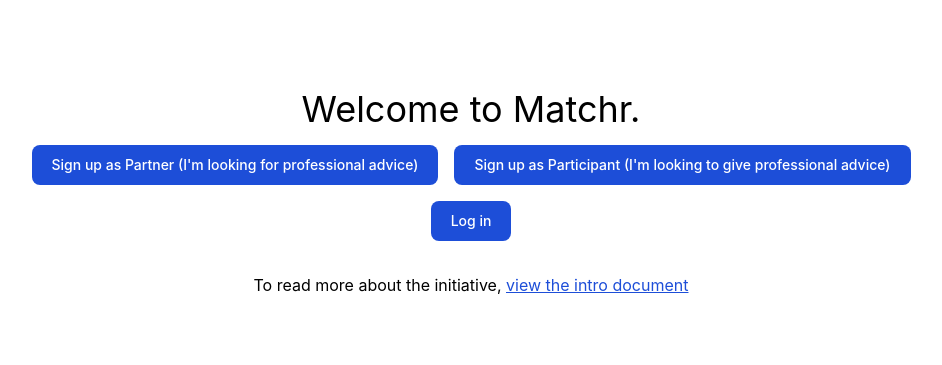
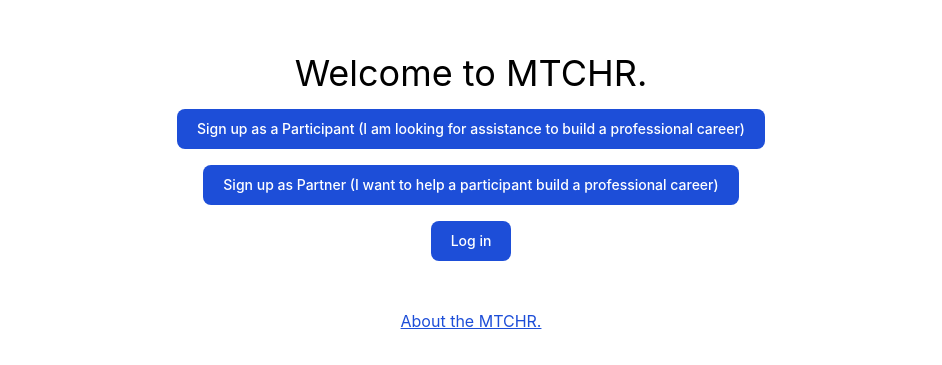
Before and after one commit to szarkesh/matchr, a React (Create React App) app in the folder client/: page / in a window 1280 px wide. Shown: the part 175-540 px from the top of the page, without its empty margins (169-1111 px from the left). Built offline with nearby package versions, Linux system fonts and the light colour scheme.

Commit message:
no message

```diff
--- a/client/src/components/App.js
+++ b/client/src/components/App.js
@@ -12,6 +12,7 @@ import Login from "./Login";
 import Quiz from "./Quiz";
 import QuizIntro from "./QuizIntro";
 import Signup from "./Signup";
+import ViewResponse from "./ViewResponse";
 import ViewSideBySide from "./ViewSideBySide";
 
 let navigation = [
@@ -55,6 +56,7 @@ function App() {
         <Route path="quiz" element={<QuizIntro />} />
         <Route path="match" element={<CreateMatches />} />
         <Route path="sidebyside" element={<ViewSideBySide />} />
+        <Route path="response" element={<ViewResponse />} />
       </Routes>
     </div>
   );
--- a/client/src/components/Home.js
+++ b/client/src/components/Home.js
@@ -13,25 +13,26 @@ function Home() {
   let [viewPdf, setViewPdf] = useState(false);
   return (
     <div class="flex-1 flex-grow flex flex-col items-center justify-center pb-8">
-      <div class="text-4xl">Welcome to Matchr.</div>
-      <div class="flex flex-row items-center space-x-4 my-4">
+      <div class="text-4xl">Welcome to MTCHR.</div>
+      <div class="flex flex-col items-center space-y-4 my-4">
         <Link to="/signup?mode=participant">
           <Button>
-            Sign up as Partner (I'm looking for professional advice)
+            Sign up as a Participant (I am looking for assistance to build a
+            professional career)
           </Button>
         </Link>
         <Link to="/signup?mode=partner">
           <Button>
-            Sign up as Participant (I'm looking to give professional advice)
+            Sign up as Partner (I want to help a participant build a
+            professional career)
           </Button>
         </Link>
+        <Link to="/login">
+          <Button>Log in</Button>
+        </Link>
       </div>
-      <Link to="/login">
-        <Button>Log in</Button>
-      </Link>
       <div className="my-8">
-        To read more about the initiative,{" "}
-        <a onClick={() => setViewPdf(!viewPdf)}>view the intro document</a>
+        <a onClick={() => setViewPdf(!viewPdf)}>About the MTCHR.</a>
       </div>
       {viewPdf && (
         <embed
--- a/client/src/components/Quiz.js
+++ b/client/src/components/Quiz.js
@@ -132,7 +132,8 @@ function Quiz(props) {
     <div className="flex flex-col items-center px-4 w-full relative">
       <div className="flex flex-col flex-center w-full p-4">
         <div className="text-center w-full">
-          {isPartner ? partner_text : participant_text}
+          {isPartner ? partner_text : participant_text}{" "}
+          {!isPartner && <b>Your match will be able to see your responses.</b>}
         </div>
       </div>
       {questionIntervals && (
--- a/client/src/components/Signup.js
+++ b/client/src/components/Signup.js
@@ -12,9 +12,18 @@ function Signup() {
   let isPartner = mode == "partner";
 
   let handleSubmit = (e) => {
+    setSignupError("");
     e.preventDefault();
     if (!/^([\w\.\-]+)@([\w\-]+)((\.(\w){2,3})+)$/.test(e.target.email.value)) {
       setSignupError("Invalid email!");
+      return;
+    }
+    if (
+      !/^(?=.*[A-Za-z])(?=.*\d)[A-Za-z\d]{8,}$/.test(e.target.password.value)
+    ) {
+      setSignupError(
+        "Password must contain an uppercase letter, lower case number, and a number."
+      );
       return;
     }
     if (e.target.confirm_password.value != e.target.password.value) {
@@ -47,7 +56,8 @@ function Signup() {
   };
   return (
     <div className="container">
-      <div className="flex flex-col items-center">
+      <div className="flex flex-col items-center my-8">
+        <div className="mt-4 mb-8">Please create an account to continue.</div>
         <form onSubmit={handleSubmit}>
           <div className="grid gap-6 mb-6 md:grid-cols-2">
             <Input
--- /dev/null
+++ b/client/src/components/ViewResponse.js
@@ -0,0 +1,59 @@
+import { useEffect, useState } from "react";
+import { Link, useSearchParams } from "react-router-dom";
+import Button from "./Button";
+import { SERVER_URL } from "../Constants";
+
+function ViewResponse() {
+  let [params, setParams] = useSearchParams();
+  let [response, setResponse] = useState({ participant: {}, partner: {} });
+  let [areMatched, setAreMatched] = useState(false);
+  useEffect(() => {
+    fetch(SERVER_URL + "/response" + window.location.search, {
+      credentials: "include",
+    })
+      .then((res) => res.json())
+      .then((res) => {
+        console.log("TEST RESPONSES", res);
+        setResponse(res);
+      });
+  }, []);
+
+  let visualResponses = (mode, responses) => {
+    console.log("responses are", mode, responses);
+    return responses ? (
+      Object.keys(responses).map((qid) => (
+        <div key={mode + " " + qid}>
+          <div className="text-blue-500 text-center">{qid}</div>
+          <div className="h-36">
+            {Object.keys(responses[qid]).map((selection) => (
+              <div>
+                {selection}: {responses[qid][selection]}
+              </div>
+            ))}
+          </div>
+        </div>
+      ))
+    ) : (
+      <div>Loading...</div>
+    );
+  };
+  return (
+    <div className="flex flex-col items-center py-4">
+      <div className="container">
+        <div className="flex flex-row items-center space-x-8">
+          <div className="text-center text-xl my-10">Survey Results</div>
+        </div>
+        <div className="grid grid-cols-2">
+          <div>
+            <div className="text-red-500">
+              Participant: {response.firstName} ({response.email})
+            </div>
+            {visualResponses("participant", response.responses)}
+          </div>
+        </div>
+      </div>
+    </div>
+  );
+}
+
+export default ViewResponse;
```
Also changed, not shown: 1 other file (tests, documents, lock files or other folders).
